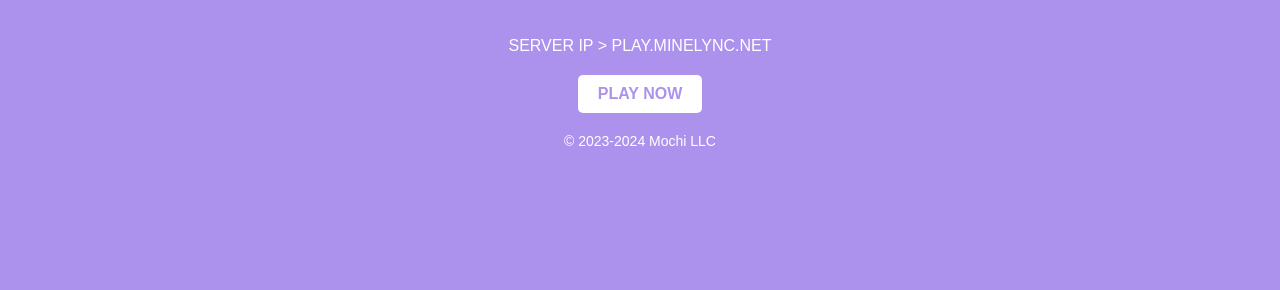
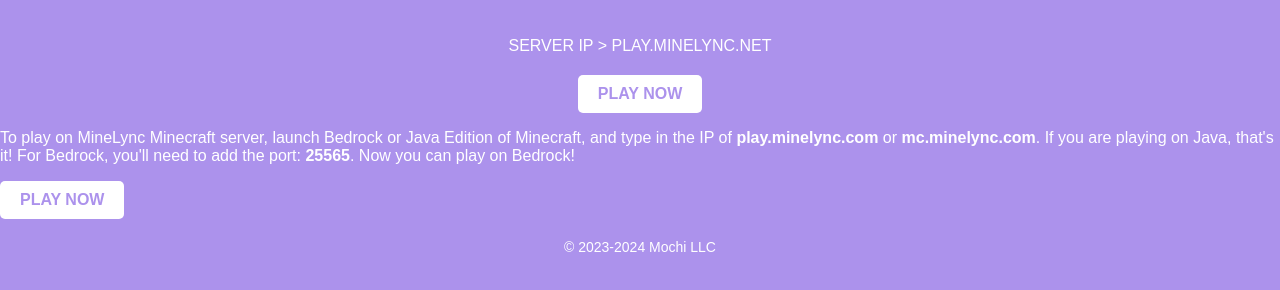
Before and after one commit to MochiGames/MineLync, a plain HTML site: page play.html in a window 1280 px wide. Shown: the part 144-434 px from the top of the page. Drawn offline with Linux system fonts and the light colour scheme; a web font is replaced by a local one.

Commit message:
Update play.html

```diff
--- a/play.html
+++ b/play.html
@@ -103,7 +103,9 @@
         <a href="https://minelync.net/play" class="play-now-button">PLAY NOW</a>
     </div>
 
-    <!-- Your content goes here -->
+            <p>To play on MineLync Minecraft server, launch Bedrock or Java Edition of Minecraft, and type in the IP of <strong>play.minelync.com</strong> or <strong>mc.minelync.com</strong>. If you are playing on Java, that's it! For Bedrock, you'll need to add the port: <strong>25565</strong>. Now you can play on Bedrock!</p>
+        <a href="https://minelync.net/play" class="play-now-button">PLAY NOW</a>
+    </div>
 
     <div id="copyright">
         <p>&copy; 2023-2024 Mochi LLC</p>
```
